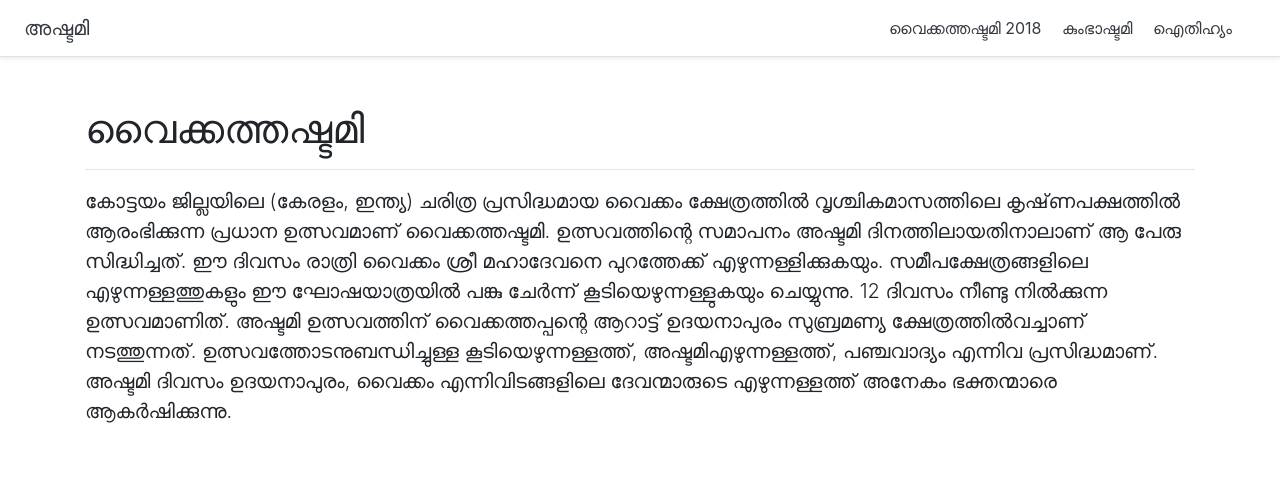
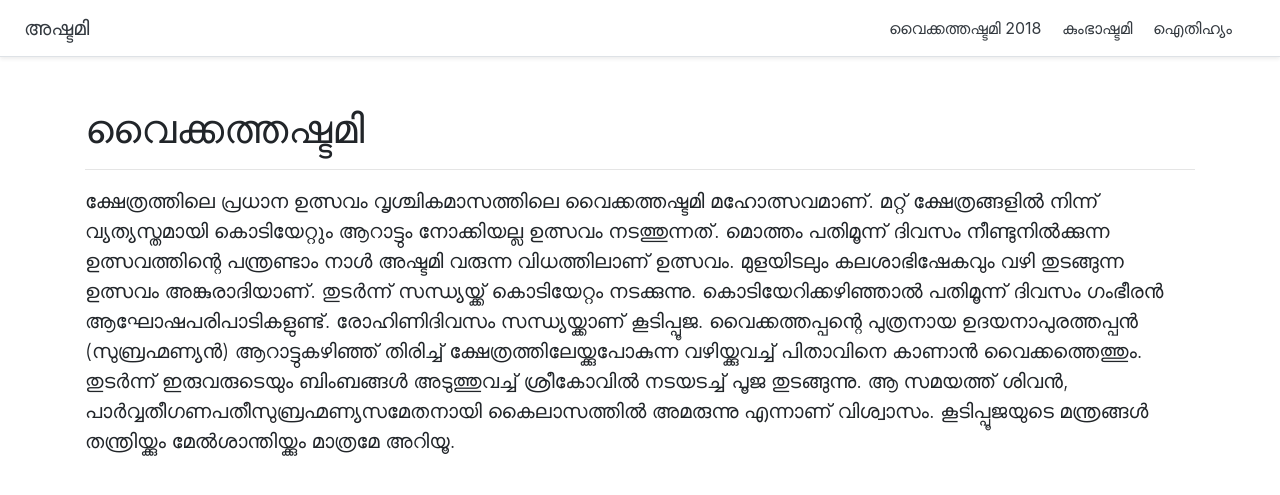
Before and after one commit to anuraj/ashtami.online, a Jekyll site: the page built from index.html, in a window 1280 px wide. Shown: the top 495 px of the page. Built offline with Jekyll 4.4.1, drawn with Linux system fonts in a browser that asks for light colours.

Commit message:
Various changes

```diff
--- a/history.html
+++ b/history.html
@@ -5,12 +5,13 @@ title: "History"
 <main role="main" class="container">
     <h1 class="mt-5">ഐതിഹ്യം</h1>
     <hr />
+    <p class="lead"></p>
     <p class="lead">
         വൃശ്ചിക മാസത്തിലെ കൃഷ്ണ പക്ഷത്തിലെ അഷ്ടമിയാണിത്. ഈ ദിവസം ശിവൻ ശ്രീ പരമേശ്വരരൂപത്തിൽ ജഗദ് ജനനിയായ
         പാർവ്വതിദേവിയുമായി വ്യാഘ്രപാദമഹർഷിയുടെ മുന്നിൽ പ്രത്യക്ഷപ്പെട്ട്, അനുഗ്രഹങ്ങൾ നൽകി എന്നാണ് ഐതിഹ്യം.
         ലോകപ്രസിദ്ധമായ വൈക്കത്തഷ്ടമി ഇതിന്റെ ഓർമ്മക്കായി ആഘോഷിക്കുന്നു. നൂറ്റെട്ട് ശിവാലയങ്ങളിൽ ഒന്നായ വൈക്കം
         ക്ഷേത്രത്തിലെ പ്രധാന പ്രതിഷ്ഠയായ ശിവന്റെ പുത്രൻ ഉദയനാപുരം ക്ഷേത്രത്തിലെ പ്രധാന പ്രതിഷ്ഠയായ സുബ്രമണ്യനാണ്
-        വിശ്വസിക്കപ്പെടുന്നു [1]. അതിനാൽ അഷ്ടമിനാളിലെ ഈ ക്ഷേത്രേശന്മാരുടെ കൂടിയെഴുന്നള്ളത്ത് പിതുപുത്ര-സമാഗമമായി
+        വിശ്വസിക്കപ്പെടുന്നു.. അതിനാൽ അഷ്ടമിനാളിലെ ഈ ക്ഷേത്രേശന്മാരുടെ കൂടിയെഴുന്നള്ളത്ത് പിതുപുത്ര-സമാഗമമായി
         കണക്കാക്കുകയും ഇതു ദർശിക്കാൻ നിരവധി ജനങ്ങൾ വൈക്കം ക്ഷേത്രത്തിൽ എത്തിച്ചേരുകയും ചെയ്യുന്നു.
     </p>
     <p class="lead">
--- a/index.html
+++ b/index.html
@@ -3,11 +3,15 @@ layout: default
 title: Ashtami
 ---
 <main role="main" class="container">
-    <h1 class="mt-5">വൈക്കത്തഷ്ടമി</h1> <hr/>
-    <p class="lead">കോട്ടയം ജില്ലയിലെ (കേരളം, ഇന്ത്യ) ചരിത്ര പ്രസിദ്ധമായ വൈക്കം ക്ഷേത്രത്തിൽ വൃശ്ചികമാസത്തിലെ കൃഷ്‌ണപക്ഷത്തിൽ ആരംഭിക്കുന്ന പ്രധാന ഉത്സവമാണ് വൈക്കത്തഷ്ടമി.
-        ഉത്സവത്തിന്റെ സമാപനം അഷ്ടമി ദിനത്തിലായതിനാലാണ്‌ ആ പേരു സിദ്ധിച്ചത്. ഈ ദിവസം രാത്രി വൈക്കം ശ്രീ മഹാദേവനെ പുറത്തേക്ക് എഴുന്നള്ളിക്കുകയും.
-        സമീപക്ഷേത്രങ്ങളിലെ എഴുന്നള്ളത്തുകളും ഈ ഘോഷയാത്രയിൽ പങ്കു ചേർന്ന് കൂടിയെഴുന്നള്ളുകയും ചെയ്യുന്നു. 12 ദിവസം നീണ്ടു നിൽക്കുന്ന ഉത്സവമാണിത്.
-        അഷ്ടമി ഉത്സവത്തിന് വൈക്കത്തപ്പന്റെ ആറാട്ട് ഉദയനാപുരം സുബ്രമണ്യ ക്ഷേത്രത്തിൽവച്ചാണ് നടത്തുന്നത്.
-        ഉത്സവത്തോടനുബന്ധിച്ചുള്ള കൂടിയെഴുന്നള്ളത്ത്, അഷ്ടമിഎഴുന്നള്ളത്ത്, പഞ്ചവാദ്യം എന്നിവ പ്രസിദ്ധമാണ്.
-        അഷ്ടമി ദിവസം ഉദയനാപുരം, വൈക്കം എന്നിവിടങ്ങളിലെ ദേവന്മാരുടെ എഴുന്നള്ളത്ത് അനേകം ഭക്തന്മാരെ ആകർഷിക്കുന്നു.</p>
+    <h1 class="mt-5">വൈക്കത്തഷ്ടമി</h1>
+    <hr />
+    <p class="lead">ക്ഷേത്രത്തിലെ പ്രധാന ഉത്സവം വൃശ്ചികമാസത്തിലെ വൈക്കത്തഷ്ടമി മഹോത്സവമാണ്. മറ്റ് ക്ഷേത്രങ്ങളിൽ നിന്ന്
+        വ്യത്യസ്തമായി കൊടിയേറ്റും ആറാട്ടും നോക്കിയല്ല ഉത്സവം നടത്തുന്നത്. മൊത്തം പതിമൂന്ന് ദിവസം നീണ്ടുനിൽക്കുന്ന
+        ഉത്സവത്തിന്റെ പന്ത്രണ്ടാം നാൾ അഷ്ടമി വരുന്ന വിധത്തിലാണ് ഉത്സവം. മുളയിടലും കലശാഭിഷേകവും വഴി തുടങ്ങുന്ന ഉത്സവം
+        അങ്കുരാദിയാണ്. തുടർന്ന് സന്ധ്യയ്ക്ക് കൊടിയേറ്റം നടക്കുന്നു. കൊടിയേറിക്കഴിഞ്ഞാൽ പതിമൂന്ന് ദിവസം ഗംഭീരൻ
+        ആഘോഷപരിപാടികളുണ്ട്. രോഹിണിദിവസം സന്ധ്യയ്ക്കാണ് കൂടിപ്പൂജ. വൈക്കത്തപ്പന്റെ പുത്രനായ ഉദയനാപുരത്തപ്പൻ
+        (സുബ്രഹ്മണ്യൻ) ആറാട്ടുകഴിഞ്ഞ് തിരിച്ച് ക്ഷേത്രത്തിലേയ്ക്കുപോകുന്ന വഴിയ്ക്കുവച്ച് പിതാവിനെ കാണാൻ വൈക്കത്തെത്തും.
+        തുടർന്ന് ഇരുവരുടെയും ബിംബങ്ങൾ അടുത്തുവച്ച് ശ്രീകോവിൽ നടയടച്ച് പൂജ തുടങ്ങുന്നു. ആ സമയത്ത് ശിവൻ,
+        പാർവ്വതീഗണപതീസുബ്രഹ്മണ്യസമേതനായി കൈലാസത്തിൽ അമരുന്നു എന്നാണ് വിശ്വാസം. കൂടിപ്പൂജയുടെ മന്ത്രങ്ങൾ തന്ത്രിയ്ക്കും
+        മേൽശാന്തിയ്ക്കും മാത്രമേ അറിയൂ.</p>
 </main>
```
